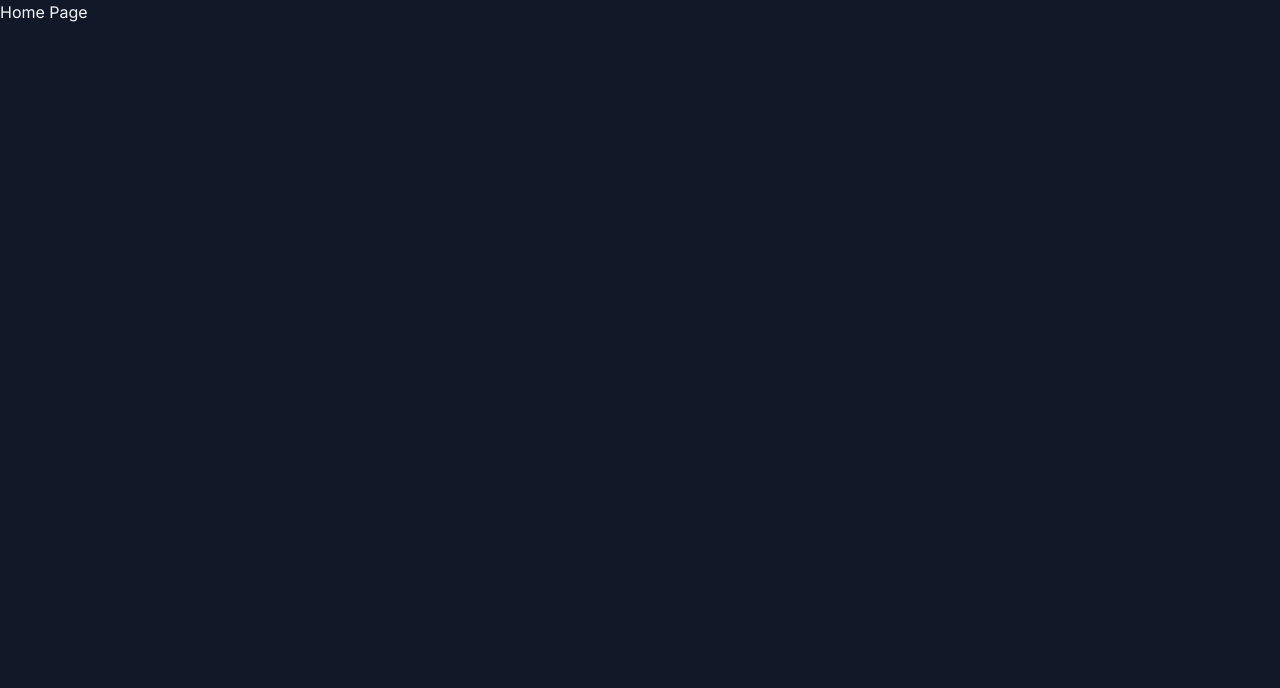
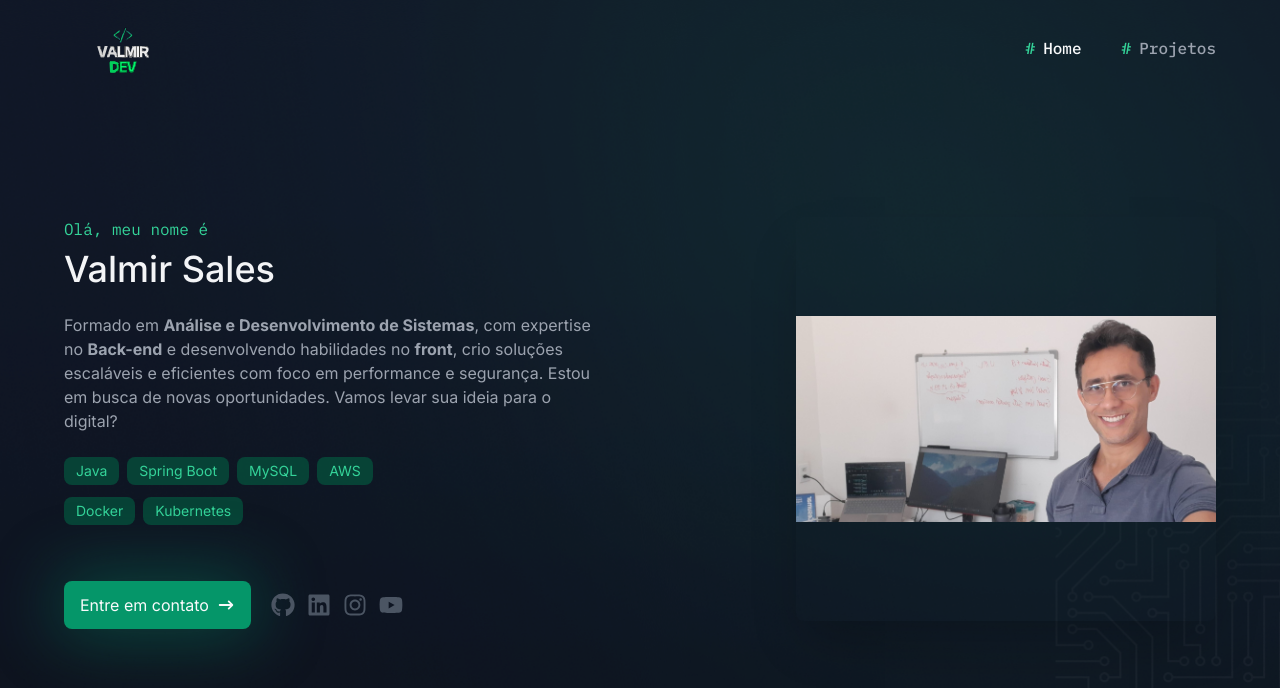
Before and after one commit to ValmirSGama/my-portfolio, a Next.js app: page / in a window 1280 px wide. Shown: the top 688 px of the page. Built offline with nearby package versions, Linux system fonts and the light colour scheme.

Commit message:
Hero-section concluído

```diff
--- /dev/null
+++ b/app/components/button/index.tsx
@@ -0,0 +1,18 @@
+import { cn } from '@/app/lib/utils'
+import { ButtonHTMLAttributes } from 'react'
+
+type ButtonProps = ButtonHTMLAttributes<HTMLButtonElement>
+
+export const Button = ({ children, className, ...props }: ButtonProps) => {
+  return (
+    <button
+      className={cn(
+        'bg-emerald-600 py-3 px-4 rounded-lg text-gray-50 flex justify-center items-center gap-2 hover:bg-emerald-500 transition-all disabled:opacity-50',
+        className,
+      )}
+      {...props}
+    >
+      {children}
+    </button>
+  )
+}
--- /dev/null
+++ b/app/components/header/index.tsx
@@ -0,0 +1,45 @@
+'use client'
+
+import Image from 'next/image'
+import { NavItem } from './nav-item'
+import Link from 'next/link'
+import { motion } from 'framer-motion'
+
+const NAV_ITEMS = [
+  {
+    label: 'Home',
+    href: '/',
+  },
+  {
+    label: 'Projetos',
+    href: '/projects',
+  },
+]
+
+export const Header = () => {
+  return (
+    <motion.header
+      className="absolute top-0 z-10 h-24 w-full flex items-center justify-center"
+      initial={{ top: -100 }}
+      animate={{ top: 0 }}
+      transition={{ duration: 0.5 }}
+    >
+      <div className="container flex items-center justify-between">
+        <Link href="/">
+          <Image
+            src="/images/LogoValmir.svg"
+            alt="Logo VALMIR DEV"
+            width={118}
+            height={109}
+          />
+        </Link>
+
+        <nav className="flex items-center gap-4 sm:gap-10">
+          {NAV_ITEMS.map((item) => (
+            <NavItem {...item} key={item.label} />
+          ))}
+        </nav>
+      </div>
+    </motion.header>
+  )
+}
--- /dev/null
+++ b/app/components/header/nav-item.tsx
@@ -0,0 +1,27 @@
+import { cn } from '@/app/lib/utils'
+import Link from 'next/link'
+import { usePathname } from 'next/navigation'
+
+type NavItemProps = {
+  href: string
+  label: string
+}
+
+export const NavItem = ({ label, href }: NavItemProps) => {
+  const pathname = usePathname()
+
+  const isActive = pathname === href
+
+  return (
+    <Link
+      href={href}
+      className={cn(
+        'text-gray-400 flex items-center gap-2 font-medium font-mono',
+        isActive && 'text-gray-50',
+      )}
+    >
+      <span className="text-emerald-400">#</span>
+      {label}
+    </Link>
+  )
+}
--- /dev/null
+++ b/app/components/pages/home/hero-section/index.tsx
@@ -0,0 +1,108 @@
+'use client'
+
+import { Button } from '@/app/components/button'
+import { TechBadge } from '@/app/components/tech-badge'
+import Image from 'next/image'
+import { HiArrowNarrowRight } from 'react-icons/hi'
+import { motion } from 'framer-motion'
+import { FaGithub, FaLinkedin, FaInstagram, FaYoutube } from 'react-icons/fa'
+
+const technologies = [
+  'Java',
+  'Spring Boot',
+  'MySQL',
+  'AWS',
+  'Docker',
+  'Kubernetes',
+];
+
+const introduction = `
+  Formado em <strong>Análise e Desenvolvimento de Sistemas</strong>, com expertise no
+  <strong>Back-end</strong> e desenvolvendo habilidades no <strong>front</strong>,
+  crio soluções escaláveis e eficientes com foco em performance e segurança.
+  Estou em busca de novas oportunidades. Vamos levar sua ideia para o digital?
+`;
+
+const socials = [
+  { icon: <FaGithub />, url: 'https://github.com/ValmirSGama' },
+  { icon: <FaLinkedin />, url: 'https://www.linkedin.com/in/valmir-sales-tech/' },
+  { icon: <FaInstagram />, url: 'https://www.instagram.com/valmir_s_g/' },
+  { icon: <FaYoutube />, url: 'https://www.youtube.com/@valmirSG/featured?app=desktop' },
+];
+
+export const HeroSection = () => {
+  const handleContact = () => {
+    const contactSection = document.querySelector('#contact');
+    if (contactSection) {
+      contactSection.scrollIntoView({ behavior: 'smooth' });
+    }
+  };
+
+  return (
+    <section className="w-full lg:h-[755px] bg-hero-image bg-cover bg-center bg-no-repeat flex flex-col justify-end pb-10 sm:pb-32 py-32 lg:pb-[110px]">
+      <div className="container flex items-start justify-between flex-col-reverse lg:flex-row">
+        <motion.div
+          className="w-full lg:max-w-[530px]"
+          initial={{ opacity: 0, x: -100 }}
+          whileInView={{ opacity: 1, x: 0 }}
+          exit={{ opacity: 0, x: -100 }}
+          transition={{ duration: 0.5 }}
+        >
+          <p className="font-mono text-emerald-400">Olá, meu nome é</p>
+          <h2 className="text-4xl font-medium mt-2">Valmir Sales</h2>
+
+          <div className="text-gray-400 my-6 text-sm sm:text-base">
+            <div dangerouslySetInnerHTML={{ __html: introduction }} />
+          </div>
+
+          <div className="flex flex-wrap gap-x-2 gap-y-3 lg:max-w-[340px]">
+            {technologies.map((tech, i) => (
+              <TechBadge
+                name={tech}
+                key={tech}
+                transition={{ duration: 0.2, delay: i * 0.1 }}
+              />
+            ))}
+          </div>
+
+          <div className="mt-6 lg:mt-10 flex sm:items-center sm:gap-5 flex-col sm:flex-row">
+            <Button className="w-max shadow-button" onClick={handleContact}>
+              Entre em contato
+              <HiArrowNarrowRight size={18} />
+            </Button>
+
+            <div className="text-2xl text-gray-600 flex items-center h-20 gap-3">
+              {socials.map((contact, i) => (
+                <a
+                  href={contact.url}
+                  key={`contact-${i}`}
+                  target="_blank"
+                  className="hover:text-gray-100 transition-colors"
+                  rel="noreferrer"
+                >
+                  {contact.icon}
+                </a>
+              ))}
+            </div>
+          </div>
+        </motion.div>
+
+        <motion.div
+          initial={{ opacity: 0, y: 200, scale: 0.5 }}
+          whileInView={{ opacity: 1, y: 0, scale: 1 }}
+          exit={{ opacity: 0, y: 200, scale: 0.5 }}
+          transition={{ duration: 0.5 }}
+          className="origin-center"
+        >
+          <Image
+            className="w-[300px] h-[300px] lg:w-[420px] lg:h-[404px] mb-6 lg:mb-0 shadow-2xl rounded-lg object-contain"
+            width={420}
+            height={404}
+            src="/images/FotoDePerfil.jpg"
+            alt="Foto de perfil de Valmir Sales"
+          />
+        </motion.div>
+      </div>
+    </section>
+  );
+};
--- /dev/null
+++ b/app/components/tech-badge/index.tsx
@@ -0,0 +1,19 @@
+'use client'
+
+import { motion } from 'framer-motion'
+import { ComponentProps } from 'react'
+
+type TechBadgeProps = ComponentProps<typeof motion.span> & {
+  name: string
+}
+
+export const TechBadge = ({ name, ...props }: TechBadgeProps) => {
+  return (
+    <motion.span
+      className="text-emerald-400 bg-emerald-900/80 text-sm py-1 px-3 rounded-lg"
+      {...props}
+    >
+      {name}
+    </motion.span>
+  )
+}
--- a/app/layout.tsx
+++ b/app/layout.tsx
@@ -1,6 +1,7 @@
 import { Inter, IBM_Plex_Mono } from 'next/font/google'
 import './globals.css'
 import { ReactNode } from 'react'
+import { Header } from './components/header'
 
 const inter = Inter({
   variable: '--font-inter',
@@ -17,6 +18,7 @@ export default function RootLayout({ children }: { children: ReactNode }) {
   return (
     <html lang="pt-BR" className={`${inter.variable} ${plexMono.variable}`}>
       <body>
+        <Header />
         {children}
       </body>
     </html>
--- /dev/null
+++ b/app/lib/animations.ts
@@ -0,0 +1,11 @@
+export const techBadgeAnimation = {
+  initial: { opacity: 0, scale: 0 },
+  whileInView: { opacity: 1, scale: 1 },
+  exit: { opacity: 0, scale: 0 },
+}
+
+export const fadeUpAnimation = {
+  initial: { opacity: 0, y: 50 },
+  whileInView: { opacity: 1, y: 0 },
+  exit: { opacity: 0, y: 50 },
+}
--- /dev/null
+++ b/app/lib/utils.ts
@@ -0,0 +1,6 @@
+import { ClassValue, clsx } from 'clsx'
+import { twMerge } from 'tailwind-merge'
+
+export const cn = (...inputs: ClassValue[]) => {
+  return twMerge(clsx(inputs))
+}
--- a/app/page.tsx
+++ b/app/page.tsx
@@ -1,7 +1,9 @@
+import { HeroSection } from "./components/pages/home/hero-section";
+
 export default async function Home() {
   return (
     <>
-      <h1>Home Page</h1>
+      <HeroSection />
     </>
   )
 }
```
